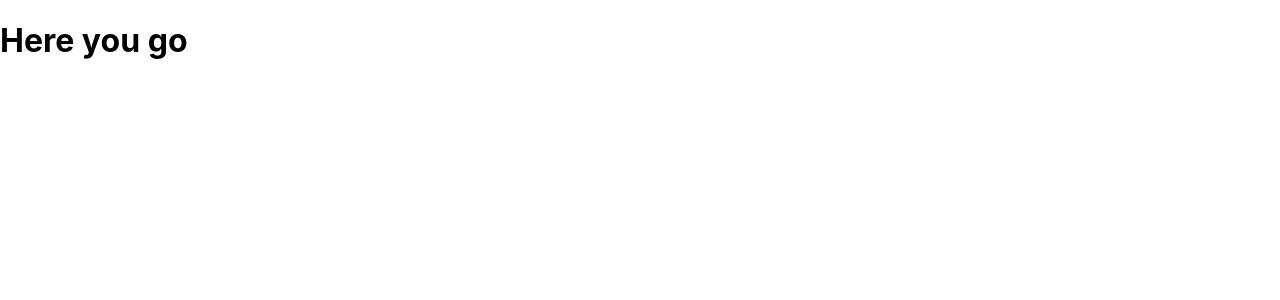
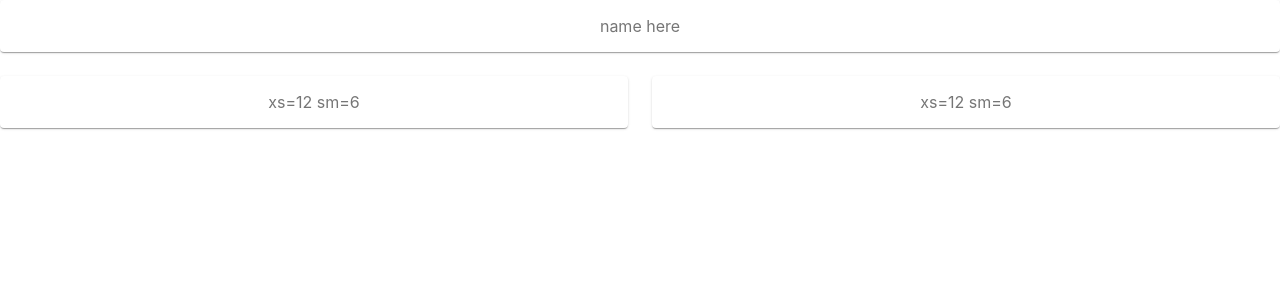
Before and after one commit to dotslashbin/gatehub, a React (Create React App) app: page / in a window 1280 px wide. Shown: the top 300 px of the page. Built offline with nearby package versions, Linux system fonts and the light colour scheme.

Commit message:
Added base layout

```diff
--- a/src/App.js
+++ b/src/App.js
@@ -1,11 +1,38 @@
-import React from 'react';
+import React from 'react'
+import { makeStyles } from '@material-ui/core/styles'
+import Paper from '@material-ui/core/Paper'
+import Grid from '@material-ui/core/Grid'
+
+const useStyles = makeStyles(theme => ({
+	root: {
+		flexGrow: 1,
+	},
+	paper: {
+		padding: theme.spacing(2),
+		textAlign: 'center',
+		color: theme.palette.text.secondary,
+	},
+}))
 
 function App() {
-  return (
-    <div className="App">
-      <h1>Here you go</h1>
-    </div>
-  );
+	const classes = useStyles()
+	return (
+		<div className={classes.root}>
+			<Grid container spacing={3}>
+				<Grid item xs={12}>
+					<Paper className={classes.paper}>
+            name here
+					</Paper>
+				</Grid>
+				<Grid item xs={12} sm={6}>
+					<Paper className={classes.paper}>xs=12 sm=6</Paper>
+				</Grid>
+				<Grid item xs={12} sm={6}>
+					<Paper className={classes.paper}>xs=12 sm=6</Paper>
+				</Grid>
+			</Grid>
+		</div>
+	)
 }
 
-export default App;
+export default App
```
